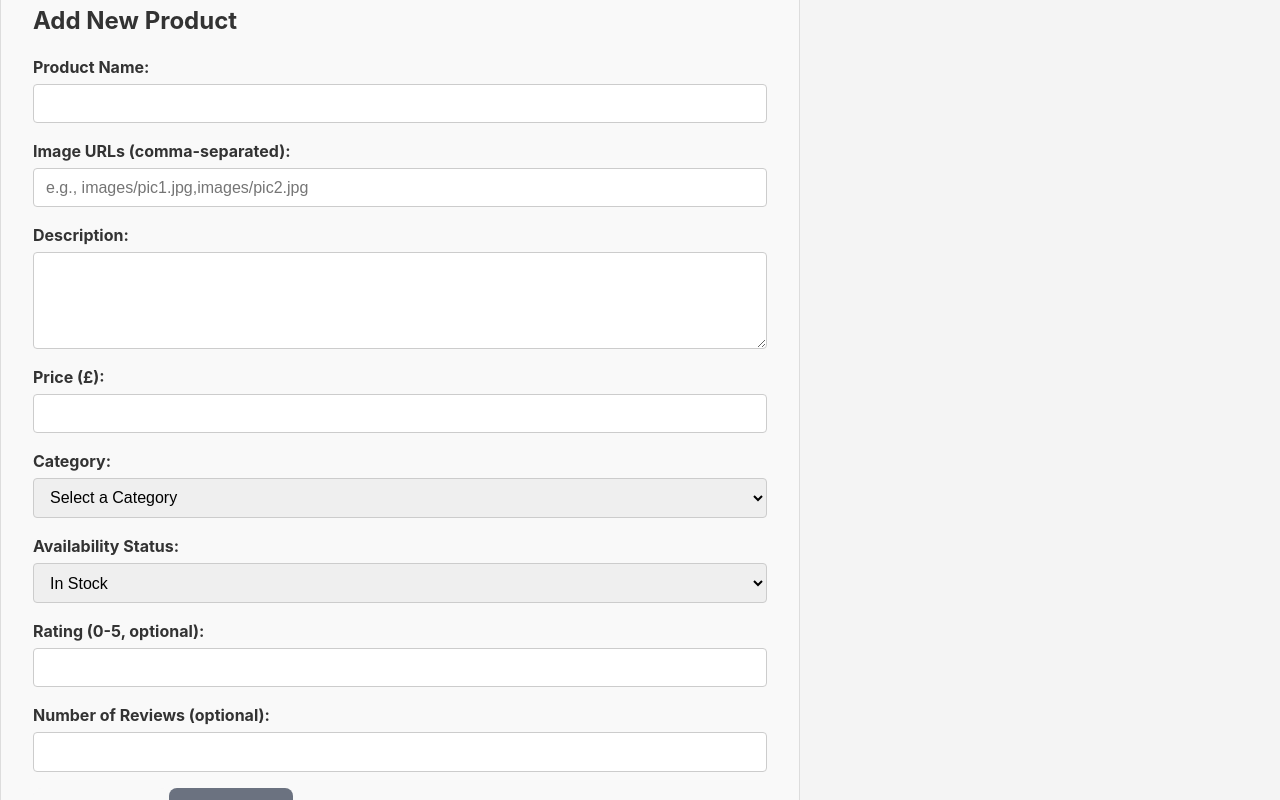
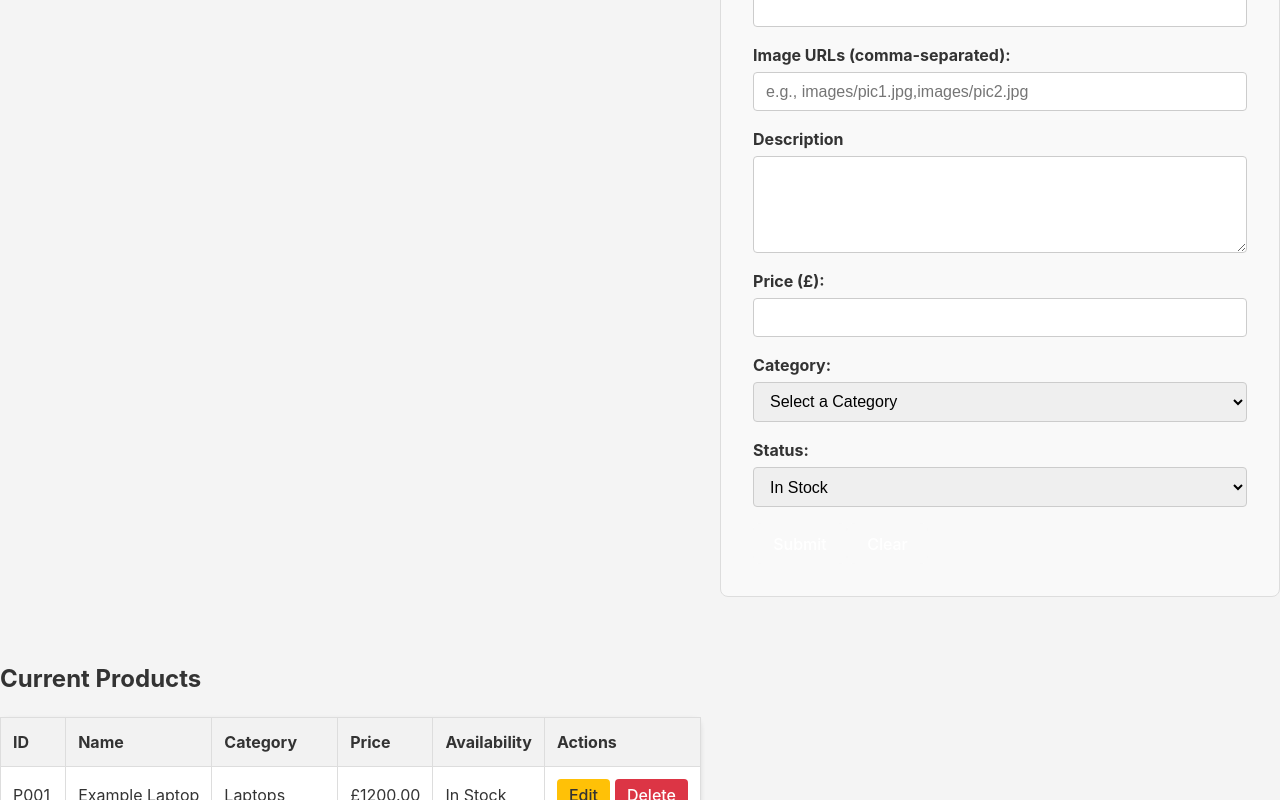
Before and after one commit to t3chE/mygadgetstore-mern, a React (Vite) app in the folder frontend/: page /admin in a window 1280 px wide. Shown: the part 300-1100 px from the top of the page. Built offline with nearby package versions, Linux system fonts and the light colour scheme.

Commit message:
Canges to Product form applied

```diff
--- a/frontend/src/pages/AdminPage.jsx
+++ b/frontend/src/pages/AdminPage.jsx
@@ -1,42 +1,104 @@
-import React from 'react';
-// import ProductForm from '../components/ProductForm'; // Will import later
+import React, { useState } from 'react';
 
 function AdminPage() {
+    const [form, setForm] = useState({
+        name: '',
+        price: '',
+        category: '',
+        description: '',
+        status: 'active'
+    });
+
+    const handleChange = e => {
+        const { name, value } = e.target;
+        setForm(prev => ({ ...prev, [name]: value }));
+    };
+
+    const handleSubmit = e => {
+        e.preventDefault();
+        // TODO: Add submit logic
+        alert('Product submitted!');
+    };
+
+    const handleClear = () => {
+        setForm({
+            name: '',
+            price: '',
+            category: '',
+            description: '',
+            status: 'active'
+        });
+    };
+
   return (
-    <main className="main-content container admin-page">
+    <div className="admin-page">
+        <div className="admin-container">
             <h1 className="page-title">Admin Panel: Product Management</h1>
-
             <section className="admin-form-section">
-                <h2 id="formTitle">Add New Product</h2>
-                <form id="productForm" className="product-form">
-                    <input type="hidden" id="productId" name="id" />
+                <form onSubmit={handleSubmit}>
                     <div className="form-group">
-                        <label htmlFor="productName">Product Name:</label>
-                        <input type="text" id="productName" name="name" required />
+                        <label htmlFor="name">Product Name:</label>
+                        <input
+                            type="text"
+                            id="name"
+                            name="name"
+                            value={form.name}
+                            onChange={handleChange}
+                            required
+                        />
                         <span className="error-message" id="nameError"></span>
                     </div>
 
                     <div className="form-group">
-                        <label htmlFor="productImages">Image URLs (comma-separated):</label>
-                        <input type="text" id="productImages" name="images" placeholder="e.g., images/pic1.jpg,images/pic2.jpg" required />
+                        <label htmlFor="Images">Image URLs (comma-separated):</label>
+                        <input
+                            type="text"
+                            id="Images"
+                            name="images"
+                            placeholder="e.g., images/pic1.jpg,images/pic2.jpg"
+                            value={form.images}
+                            onChange={handleChange}
+                            required
+                        />
                         <span className="error-message" id="imagesError"></span>
                     </div>
 
                     <div className="form-group">
-                        <label htmlFor="productDescription">Description:</label>
-                        <textarea id="productDescription" name="description" rows="5" required></textarea>
+                        <label htmlFor="description">Description</label>
+                        <textarea
+                            id="description"
+                            name="description"
+                            value={form.description}
+                            onChange={handleChange}
+                            rows={5}
+                        />
                         <span className="error-message" id="descriptionError"></span>
                     </div>
 
                     <div className="form-group">
-                        <label htmlFor="productPrice">Price (£):</label>
-                        <input type="number" id="productPrice" name="price" step="0.01" min="0" required />
+                        <label htmlFor="Price">Price (£):</label>
+                        <input
+                            type="number"
+                            id="Price"
+                            name="price"
+                            step="0.01"
+                            min="0"
+                            value={form.price}
+                            onChange={handleChange}
+                            required
+                        />
                         <span className="error-message" id="priceError"></span>
                     </div>
 
                     <div className="form-group">
-                        <label htmlFor="productCategory">Category:</label>
-                        <select id="productCategory" name="category" required>
+                        <label htmlFor="Category">Category:</label>
+                        <select
+                            id="Category"
+                            name="category"
+                            required
+                            value={form.category}
+                            onChange={handleChange}
+                        >
                             <option value="">Select a Category</option>
                             <option value="Laptops">Laptops</option>
                             <option value="Smartphones">Smartphones</option>
@@ -47,29 +109,23 @@ function AdminPage() {
                     </div>
 
                     <div className="form-group">
-                        <label htmlFor="productAvailability">Availability Status:</label>
-                        <select id="productAvailability" name="availability" required>
+                        <label htmlFor="status">Status:</label>
+                        <select
+                            id="status"
+                            name="status"
+                            value={form.status}
+                            onChange={handleChange}
+                            required
+                        >
                             <option value="In Stock">In Stock</option>
                             <option value="Low Stock">Low Stock</option>
                             <option value="Out of Stock">Out of Stock</option>
                         </select>
                     </div>
 
-                    <div className="form-group">
-                        <label htmlFor="productRatings">Rating (0-5, optional):</label>
-                        <input type="number" id="productRatings" name="ratings" step="0.1" min="0" max="5" />
-                        <span className="error-message" id="ratingsError"></span>
-                    </div>
-
-                    <div className="form-group">
-                        <label htmlFor="productReviews">Number of Reviews (optional):</label>
-                        <input type="number" id="productReviews" name="reviews" min="0" />
-                        <span className="error-message" id="reviewsError"></span>
-                    </div>
-
                     <div className="form-actions">
-                        <button type="submit" id="submitBtn">Add Product</button>
-                        <button type="button" id="clearFormBtn" className="secondary-btn">Clear Form</button>
+                        <button type="submit">Submit</button>
+                        <button type="button" onClick={handleClear}>Clear</button>
                     </div>
                 </form>
             </section>
@@ -116,7 +172,9 @@ function AdminPage() {
                 </div>
                 <p id="noProductsMessage" style={{display: "none"}}>No products found. Add a new product above.</p>
             </section>
-        </main>
+        </div>
+    </div>
     );
 }
+
 export default AdminPage;
```
